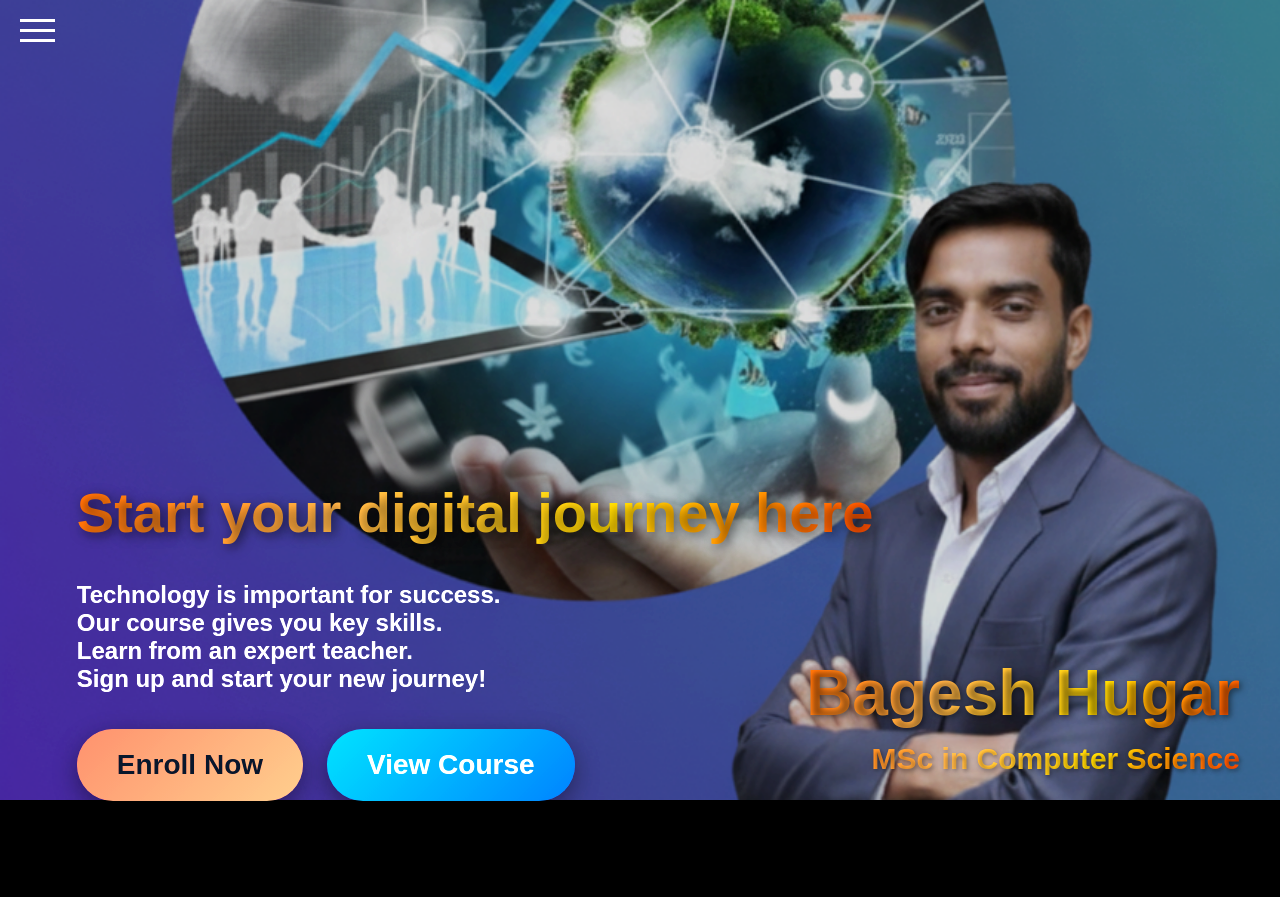
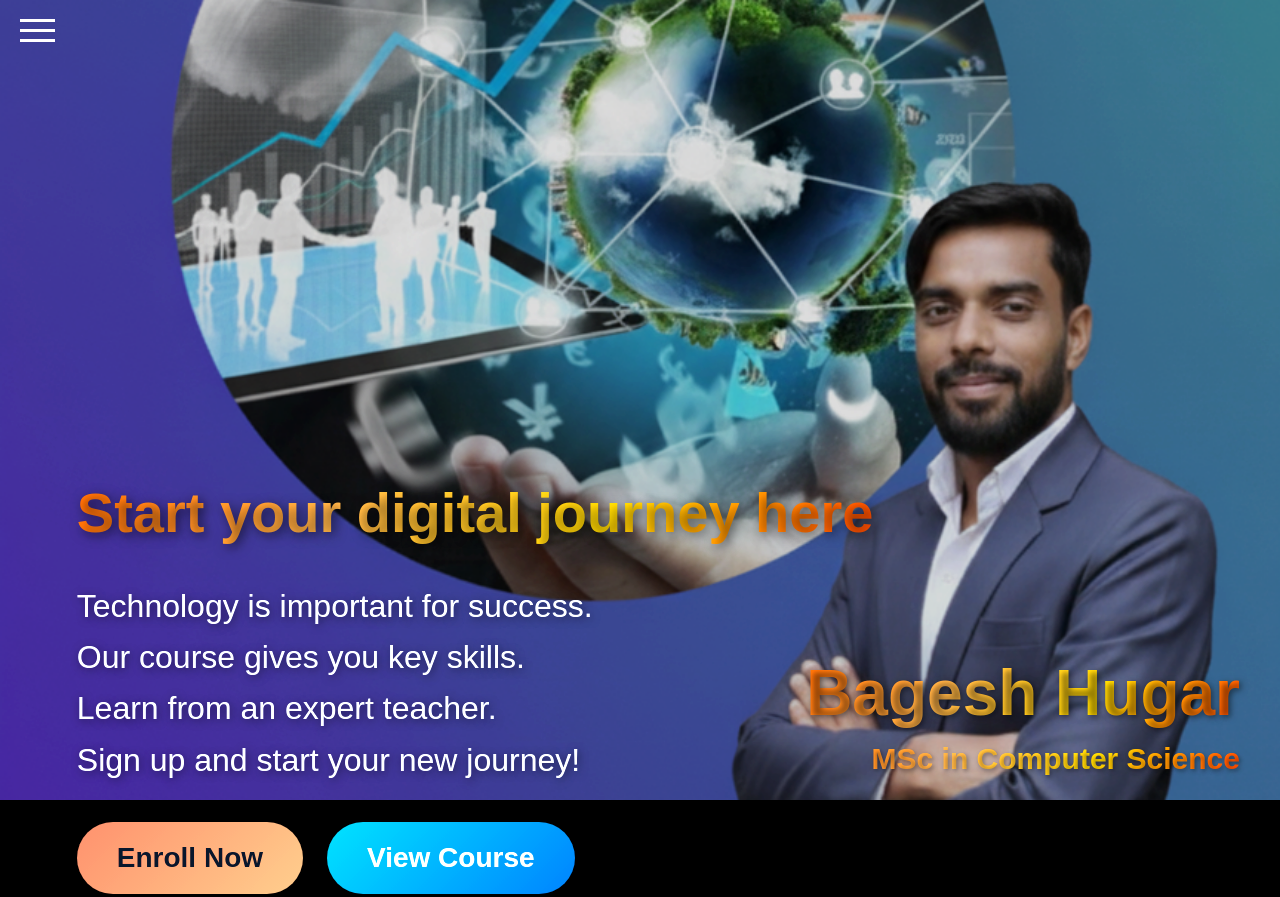
Before and after one commit to suriisuraj8-ship-it/bagesh, a website: page index.html in a window 1280 px wide. Shown: the top 897 px of the page. Drawn offline with Linux system fonts and the light colour scheme.

Commit message:
Update index.html

```diff
--- a/index.html
+++ b/index.html
@@ -220,12 +220,12 @@
   <section class="hero">
     <div class="hero-content">
       <h1>Start your digital journey here</h1>
-      <h2>
+      <p>
         Technology is important for success.<br>
         Our course gives you key skills.<br>
         Learn from an expert teacher.<br>
         Sign up and start your new journey!
-      <h2>
+      </p>
       <div class="buttons">
         <button class="btn" onclick="location.href='login.html'">Enroll Now</button>
         <button class="btn secondary">View Course</button>
```
